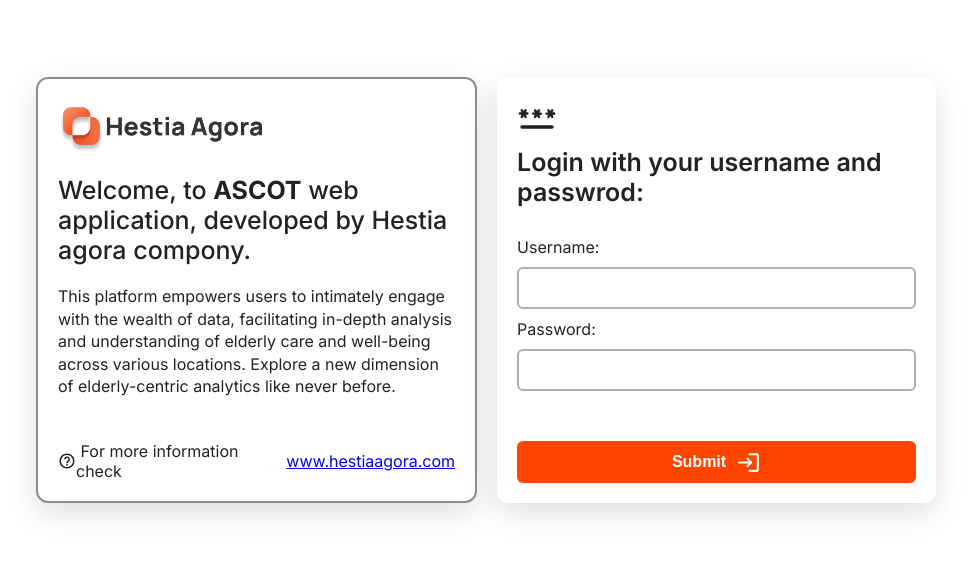
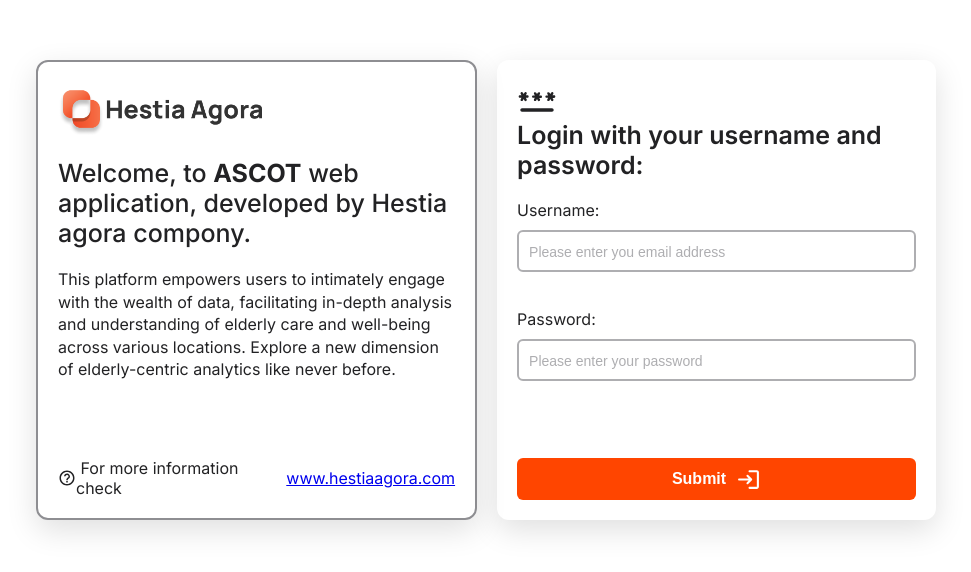
Before and after one commit to code-from-basement/ascot-analytics-web-app, a React (Vite) app: page /login in a window 1280 px wide. Shown: the part 110-682 px from the top of the page, without its empty margins (154-1125 px from the left). Built offline with nearby package versions, Linux system fonts and the light colour scheme.

Commit message:
develop functionality of login form add error handling style error appear error message on screen

```diff
--- a/package.json
+++ b/package.json
@@ -19,6 +19,7 @@
     "react": "^18.2.0",
     "react-chartjs-2": "^5.2.0",
     "react-dom": "^18.2.0",
+    "react-hook-form": "^7.48.2",
     "react-router-dom": "^6.18.0",
     "react-tabs": "^6.0.2"
   },
--- a/src/Components/Layouts/Main/ChartContainer/BarChart/BarChart.tsx
+++ b/src/Components/Layouts/Main/ChartContainer/BarChart/BarChart.tsx
@@ -1,54 +1,35 @@
-import React from 'react'
-import Styles from './BarChart.module.css'
-import {
-  Chart as ChartJS,
-  CategoryScale,
-  LinearScale,
-  BarElement,
-  Tooltip,
-  Legend
-} from "chart.js";
+import React from "react";
+import Styles from "./BarChart.module.css";
+import { Chart as ChartJS, CategoryScale, LinearScale, BarElement, Tooltip, Legend } from "chart.js";
 import { Bar } from "react-chartjs-2";
-ChartJS.register(
-  CategoryScale,
-  LinearScale,
-  BarElement,
-  Tooltip,
-  Legend
-
-)
-
+ChartJS.register(CategoryScale, LinearScale, BarElement, Tooltip, Legend);
 
 function BarChart() {
-
-  const data={
+  const data = {
     labels: ["Q1", "Q2", "Q3", "Q4", "Q5", "Q6", "Q7", "Q8"],
     datasets: [
       {
-      label:"Malmo",
+        label: "Malmo",
         data: [0.5, 0.67, 0.89, 0.37, 0.83, 0.53, 0.72, 0.55],
-      backgroundColor:'rgb(255, 99, 132)',
-      borderColor:"black",
-
+        backgroundColor: "rgb(255, 99, 132)",
+        borderColor: "black",
       },
       {
-      label:"Lund",
+        label: "Lund",
         data: [0.53, 0.72, 0.5, 0.67, 0.5, 0.67, 0.89, 0.37],
-      backgroundColor:'rgb(54, 162, 235)',
-      borderColor:"black",
-
+        backgroundColor: "rgb(54, 162, 235)",
+        borderColor: "black",
       },
       {
-      label:"Eslov",
+        label: "Eslov",
         data: [0.37, 0.83, 0.53, 0.72, 0.5, 0.67, 0.89, 0.9],
-      backgroundColor:'rgb(75, 192, 192)',
-      borderColor:"black",
+        backgroundColor: "rgb(75, 192, 192)",
+        borderColor: "black",
+      },
+    ],
+  };
 
-     }
-    ],
-  }
-
-  const options={
+  const options = {
     // scales: {
     //   y: {
     //     beginAtZero: true,
@@ -65,15 +46,16 @@
     //     }
     //   }
     // }
+  };
 
-  }
-
-  return <div className={Styles.barChart}>
+  return (
+    <div className={Styles.barChart}>
       <div className={Styles.title}>
         <h2>Total of Quality</h2>
       </div>
-    <Bar className={Styles.chart} data={data} options={options}/>
-    </div>;
+      <Bar className={Styles.chart} data={data} options={options} />
+    </div>
+  );
 }
 
-export default BarChart
+export default BarChart;
--- a/src/Components/Pages/Login/Login.module.css
+++ b/src/Components/Pages/Login/Login.module.css
@@ -75,7 +75,7 @@
   align-items: flex-start;
   justify-content: flex-start;
   flex-direction: column;
-  gap: var(--spacing-sm);
+  /* gap: var(--spacing-sm); */
 }
 .formRow {
   width: 100%;
@@ -113,6 +113,11 @@
   color: var(--color-gray-900);
 }
 
+.form input::placeholder {
+  color: var(--color-gray-600);
+  font-size: var(--font-s-xs);
+}
+
 .form button {
   width: 100%;
   height: 4.2rem;
@@ -144,3 +149,9 @@
   font-size: var(--font-s-lg);
   color: var(--color-white);
 }
+
+.inputControlErrorTextMessage {
+  color: red;
+  font-size: var(--font-s-xs);
+  margin-bottom: var(--spacing-sm);
+}
--- a/src/Components/Pages/Login/Login.tsx
+++ b/src/Components/Pages/Login/Login.tsx
@@ -2,8 +2,40 @@
 import hestiaLogo from "./../../../assets/Image/hestiaAgora-logo.png";
 import { PasswordRoundedIcon, HelpOutlineRoundedIcon, LoginRoundedIcon } from "./../../UI/Icons/IconsLibrary";
 import React from "react";
+import { useForm } from "react-hook-form";
+
+/**Type Declaration */
+type formValues = {
+  username: string;
+  password: string;
+  message: string;
+  id: string | undefined;
+};
+
+/**Form Validation data pattern-values-messages */
+const formValidationData = {
+  username: {
+    value: true,
+    emailReGexPattern: /^[\w-]+(\.[\w-]+)*@([\w-]+\.)+[a-zA-Z]{2,7}$/,
+    emailRequireMessage: "Invalid Username, please try again",
+  },
+  password: {
+    value: true,
+    passwordRequireMessage: "Invalid password, please try again",
+  },
+};
 
 function Login() {
+  const loginForm = useForm<formValues>(); //use useFrom from "React Hook Form"
+  const { register, handleSubmit, formState } = loginForm; //destructure register & handle submit & formState from loginForm variable
+
+  const { errors } = formState;
+
+  /**Submit form handler function */
+  const onSubmitHandler = (data: formValues) => {
+    console.log(data);
+  };
+
   return (
     <div className={Styles.login}>
       <section className={Styles.loginPanel}>
@@ -31,22 +63,44 @@
           </div>
         </div>
 
-        <form className={Styles.form}>
+        <form className={Styles.form} onSubmit={handleSubmit(onSubmitHandler)} noValidate>
           <div className={Styles.formRow}>
             <PasswordRoundedIcon />
           </div>
           <div className={Styles.formRow}>
-            <h2>Login with your username and passwrod:</h2>
+            <h2>Login with your username and password:</h2>
           </div>
 
           <div className={Styles.formRow}>
             <label htmlFor="username">Username:</label>
-            <input type="text" id="username" />
+            <input
+              placeholder="Please enter you email address"
+              type="text"
+              id="username"
+              {...register("username", {
+                required: {
+                  value: formValidationData.username.value,
+                  message: formValidationData.username.emailRequireMessage,
+                },
+              })}
+            />
+            <p className={Styles.inputControlErrorTextMessage}>{errors.username?.message} &nbsp;</p>
           </div>
 
           <div className={Styles.formRow}>
             <label htmlFor="password">Password:</label>
-            <input type="password" id="password" />
+            <input
+              placeholder="Please enter your password"
+              type="password"
+              id="password"
+              {...register("password", {
+                required: {
+                  value: formValidationData.password.value,
+                  message: formValidationData.password.passwordRequireMessage,
+                },
+              })}
+            />
+            <p className={Styles.inputControlErrorTextMessage}>{errors.password?.message} &nbsp;</p>
           </div>
 
           <div className={Styles.formRow}>
```
Also changed, not shown: 1 other file (tests, documents, lock files or other folders). Lines whose indentation alone changed are shown as unchanged.
